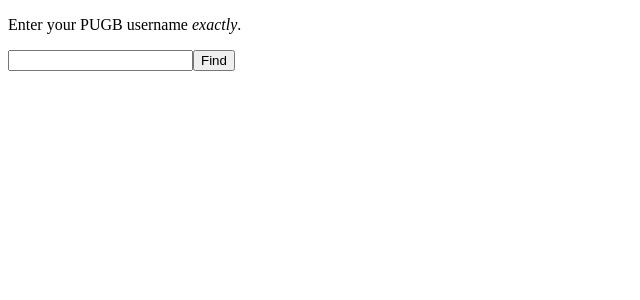
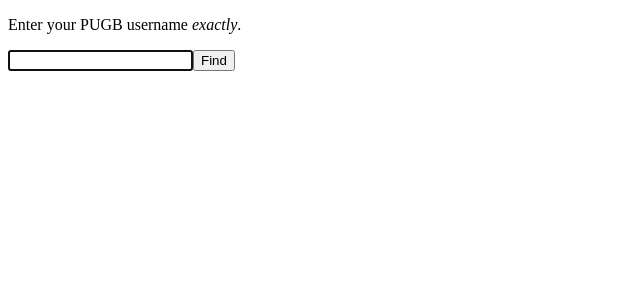
Before and after one commit to johnnyfreeman/pubg-stats, a Next.js app: page / in a window 1280 px wide. Shown: the top 300 px of the page, without its empty margins (0-640 px from the left). Built offline with nearby package versions, Linux system fonts and the light colour scheme.

Commit message:
autofocus

```diff
--- a/pages/index.js
+++ b/pages/index.js
@@ -10,7 +10,7 @@ export default class extends Component {
         return (
             <form>
                 <p>Enter your PUGB username <em>exactly</em>.</p>
-                <input onChange={e => this.setState({query: e.target.value})} type="text" value={this.state.query} />
+                <input autoFocus onChange={e => this.setState({query: e.target.value})} type="text" value={this.state.query} />
                 <Link href={`/players?name=${this.state.query}`}>
                     <button>Find</button>
                 </Link>
```
